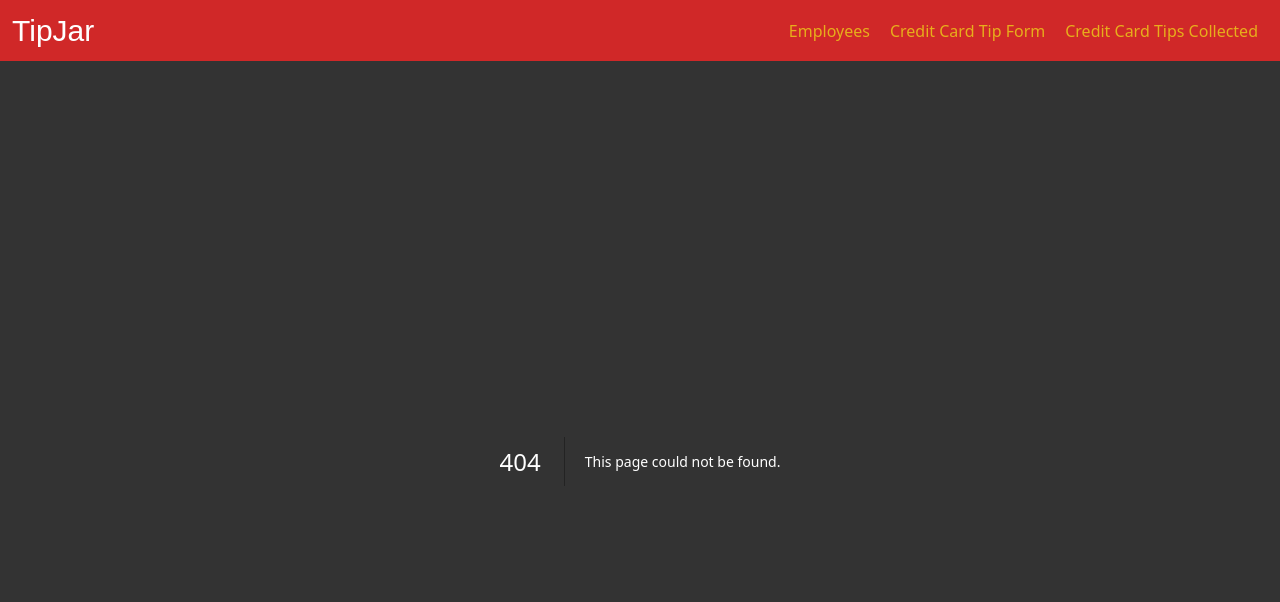
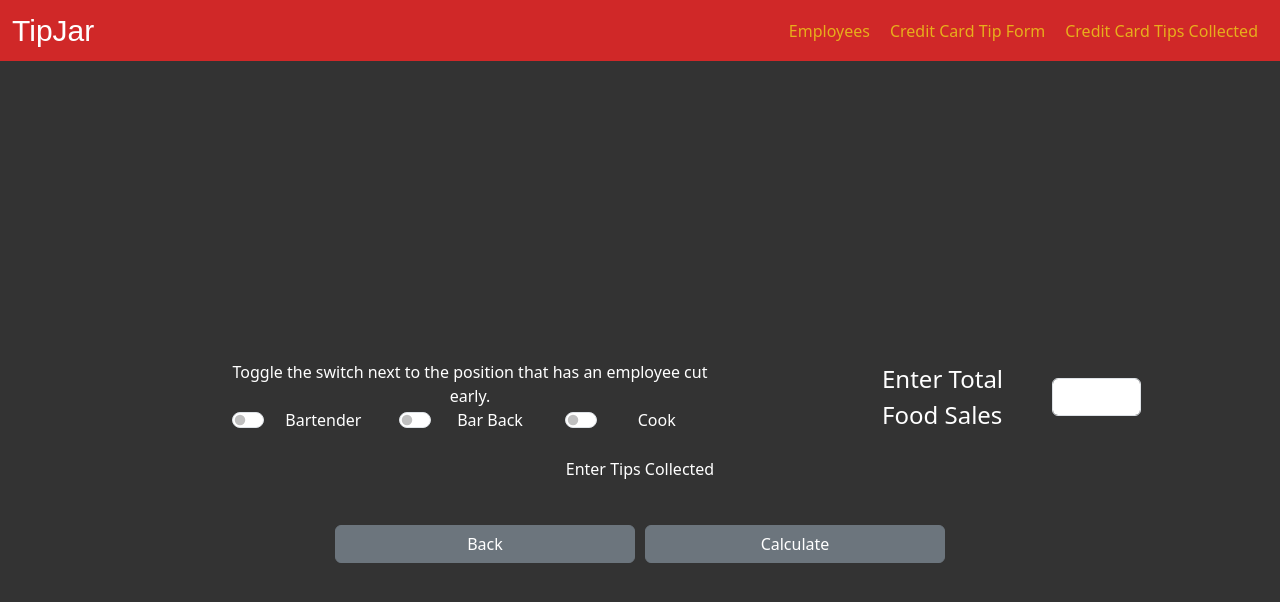
Before and after one commit to afrochef22/tip-jar, a Next.js app: page /creditTipCalculationPage in a window 1280 px wide. Before the commit this address had no page. Shown: the top 602 px of the page. Built offline with nearby package versions, Linux system fonts and the light colour scheme; a web font is replaced by a local one.

Commit message:
Added a new page creditTipCalculationPage.js, and new components BartenderHourlyInput.js, CreditTipCalculation.js, CreditTipCalculation.module.css, and StandardCreditTipCalculator

```diff
--- /dev/null
+++ b/components/BartenderHourlyInput.js
@@ -0,0 +1,44 @@
+import React from "react";
+import { Row, Col, FormGroup, Label, Input } from "reactstrap";
+import style from "./CreditTipCalculation.module.css";
+export default function BartenderHourlyInput({ bartenders }) {
+	return (
+		<Row>
+			{bartenders.map((bartender) => (
+				<Col sm={4} key={bartender.value}>
+					<FormGroup row>
+						<Label className={style.name} xs={12} sm={5}>
+							{bartender.label}
+						</Label>
+						<Label xs={2} sm={3}>
+							Hours Worked
+						</Label>
+						<Col xs={3} sm={4}>
+							<Input
+								name="hours worked"
+								required
+								type="text"
+								pattern="[0-9]+(\.[0-9]{1,2}?"
+								step="0.01"
+							></Input>
+						</Col>
+						<Label xs={4} sm={4}>
+							Tips Collected
+						</Label>
+
+						<Col xs={3} sm={8}>
+							<Input
+								name={bartender.label}
+								required
+								type="text"
+								pattern="[0-9]+(\.[0-9]{1,2}?"
+								step="0.01"
+							/>
+						</Col>
+						<div className={style.seperationLine}></div>
+					</FormGroup>
+				</Col>
+			))}
+		</Row>
+	);
+}
--- /dev/null
+++ b/components/CreditTipCalculation.js
@@ -0,0 +1,165 @@
+import React, { useState } from "react";
+import {
+	Button,
+	Form,
+	FormGroup,
+	Label,
+	Input,
+	Col,
+	Container,
+	Row,
+} from "reactstrap";
+import style from "./CreditTipCalculation.module.css";
+import { useRouter } from "next/router";
+
+import StandardCreditTipCalculator from "./StandardCreditTipCalculator";
+import BartenderHourlyInput from "./BartenderHourlyInput";
+
+export default function CreditTipCalculation({ workingEmployees }) {
+	const bartenders = workingEmployees.filter(
+		(employee) => employee.workingPosition === "Bartender"
+	);
+	const barBacks = workingEmployees.filter(
+		(employee) => employee.workingPosition === "Bar Back"
+	);
+	const cooks = workingEmployees.filter(
+		(employee) => employee.workingPosition === "Cook"
+	);
+
+	const router = useRouter();
+
+	const [isBartenderHoursClicked, setBartenderHoursClicked] = useState(false);
+	const [isCookHoursClicked, setCookHoursClicked] = useState(false);
+	const [isBarBackHoursClicked, setBarBackHoursClicked] = useState(false);
+
+	const handleCalculate = (e) => {
+		e.preventDefault(); // Prevent the default form submission behavior
+		const formData = new FormData(e.target); // Create a FormData object from the form
+		const data = {};
+
+		// Iterate through form data and convert it to a plain object
+		formData.forEach((value, key) => {
+			data[key] = value;
+		});
+
+		console.log(data);
+		// Here, 'data' will contain the values entered in the form fields.
+		// You can now handle or submit this data as needed.
+	};
+
+	const handleSwitchToggle = (position) => {
+		switch (position) {
+			case "Bartender":
+				setBartenderHoursClicked(!isBartenderHoursClicked);
+				break;
+			case "Cook":
+				setCookHoursClicked(!isCookHoursClicked);
+				break;
+			case "Bar Back":
+				setBarBackHoursClicked(!isBarBackHoursClicked);
+				break;
+			default:
+				break;
+		}
+	};
+
+	const handleBackButtonClick = () => {
+		// Redirect to the TipCalculationPage and pass workingEmployees as a query parameter
+		router.push({
+			pathname: "/SelectWorkingEmployee", // Adjust the pathname based on your file structure
+		});
+	};
+
+	return (
+		<div className={style.backgroundColor}>
+			<Container>
+				<Form onSubmit={handleCalculate}>
+					<Row>
+						<div className={style.hourlyContainer}>
+							<Col>
+								<Row className={style.messageContainer}>
+									Toggle the switch next to the position that has an employee
+									cut early.
+								</Row>
+								<Row className={style.toggleSwitches}>
+									<Col>
+										<FormGroup switch>
+											<Input
+												type="switch"
+												role="switch"
+												onChange={() => handleSwitchToggle("Bartender")}
+												checked={isBartenderHoursClicked}
+											/>
+											<Label check>Bartender</Label>
+										</FormGroup>
+									</Col>
+									<Col>
+										<FormGroup switch>
+											<Input
+												type="switch"
+												role="switch"
+												onChange={() => handleSwitchToggle("Bar Back")}
+												checked={isBarBackHoursClicked}
+											/>
+											<Label check>Bar Back</Label>
+										</FormGroup>
+									</Col>
+									<Col>
+										<FormGroup switch>
+											<Input
+												type="switch"
+												role="switch"
+												onChange={() => handleSwitchToggle("Cook")}
+												checked={isCookHoursClicked}
+											/>
+											<Label check>Cook</Label>
+										</FormGroup>
+									</Col>
+								</Row>
+							</Col>
+						</div>
+						<Col>
+							<Row className={`${style.formRow} `}>
+								<Label
+									sm={6}
+									xs={8}
+									className={style.formLabel}
+									for="foodSalesTotal"
+								>
+									Enter Total Food Sales
+								</Label>
+								<Col sm={4} xs={4}>
+									<Input
+										id="foodSalesTotal"
+										name="Food Sales Total"
+										type="number"
+									/>
+								</Col>
+							</Row>
+						</Col>
+					</Row>
+					<h2 className={style.title}>Enter Tips Collected</h2>
+					{isBartenderHoursClicked === false ? (
+						<StandardCreditTipCalculator bartenders={bartenders} />
+					) : (
+						<BartenderHourlyInput bartenders={bartenders} />
+					)}
+					<div className={style.centerButtonContainer}>
+						<Button
+							className={`${style.centerButton} ${style.backButton}`}
+							onClick={handleBackButtonClick}
+						>
+							Back
+						</Button>
+						<Button
+							className={`${style.centerButton} ${style.calculateButton}`}
+							type="submit"
+						>
+							Calculate
+						</Button>
+					</div>
+				</Form>
+			</Container>
+		</div>
+	);
+}
--- /dev/null
+++ b/components/CreditTipCalculation.module.css
@@ -0,0 +1,78 @@
+.backgroundColor {
+	background-color: var(--third-color); /* Your desired color */
+	color: var(--text-color); /* Adjust as needed */
+	min-height: 100vh;
+	display: flex;
+	justify-content: center;
+	align-items: center;
+}
+
+.messageContainer {
+	max-width: 500px;
+}
+
+.toggleSwitches {
+	max-width: 800px;
+}
+.hourlyContainer {
+	max-width: 800px;
+	margin: auto;
+
+	text-align: center;
+	align-items: center;
+	display: flex;
+	flex-direction: column;
+}
+
+.formRow {
+	display: flex;
+	flex-direction: row; /* Set to row to have label and input on the same line */
+	align-items: center;
+	margin: auo;
+	padding: 20px 0;
+}
+.title {
+	text-align: center;
+	padding-bottom: 20px;
+}
+.formLabel {
+	font-size: 24px;
+}
+.seperationLine {
+	margin: 10px 0;
+	padding-bottom: 10px;
+}
+
+.name {
+	font-size: 20px;
+	color: var(--highlight);
+}
+.centerButtonContainer {
+	display: flex;
+	justify-content: center;
+	margin: 20px;
+}
+
+.centerButton {
+	width: 300px;
+	margin: 5px;
+}
+
+@media screen and (max-width: 540px) {
+	.seperationLine {
+		border-bottom: 1px solid #555;
+		margin: 10px 0;
+
+		padding-bottom: 10px;
+	}
+
+	.name {
+		font-size: 25px;
+		color: var(--highlight);
+		text-align: center;
+	}
+
+	.messageContainer {
+		margin-top: 50px;
+	}
+}
--- a/components/Header.js
+++ b/components/Header.js
@@ -54,13 +54,13 @@ const Header = () => {
 								</NavItem>
 								<NavItem className=" ">
 									<Link className="navbar-link" href="/SelectWorkingEmployee">
-										Credit Card Tip Form
+										Select Employees
 									</Link>
 								</NavItem>
 
 								<NavItem className=" ">
-									<Link className="navbar-link" href="/CreditCardTipsCollected">
-										Credit Card Tips Collected
+									<Link className="navbar-link" href="/cashTipCalculator">
+										Cash Tip Calculator
 									</Link>
 								</NavItem>
 							</Collapse>
--- a/components/SelectEmployee.module.css
+++ b/components/SelectEmployee.module.css
@@ -71,6 +71,6 @@
 	}
 
 	.centerButton {
-		width: 190px;
+		width: 150px;
 	}
 }
--- /dev/null
+++ b/components/StandardCreditTipCalculator.js
@@ -0,0 +1,33 @@
+import React from "react";
+import { Row, Col, FormGroup, Label, Input } from "reactstrap";
+import style from "./CreditTipCalculation.module.css";
+
+export default function StandardCreditTipCalculator({ bartenders }) {
+	return (
+		<Row>
+			{bartenders.map((bartender) => (
+				<Col sm={4} key={bartender.value}>
+					<FormGroup row>
+						<Label className={style.name} xs={6} sm={5}>
+							{bartender.label}
+						</Label>
+
+						<Col xs={4} sm={8}>
+							<Label xs={4} sm={4}>
+								Tips Collected
+							</Label>
+							<Input
+								name={bartender.label}
+								required
+								type="text"
+								pattern="[0-9]+(\.[0-9]{1,2}?"
+								step="0.01"
+							/>
+						</Col>
+						<div className={style.seperationLine}></div>
+					</FormGroup>
+				</Col>
+			))}
+		</Row>
+	);
+}
--- /dev/null
+++ b/pages/creditTipCalculationPage.js
@@ -0,0 +1,13 @@
+import React from "react";
+import { useRouter } from "next/router";
+import CreditTipCalculation from "../components/CreditTipCalculation";
+
+export default function creditTipCalculationPage() {
+	const router = useRouter();
+	const { workingEmployees } = router.query;
+	const parsedWorkingEmployees = workingEmployees
+		? JSON.parse(workingEmployees)
+		: [];
+
+	return <CreditTipCalculation workingEmployees={parsedWorkingEmployees} />;
+}
```
Also changed, not shown: components/SelectEmployee.js (+16 -6 lines).
